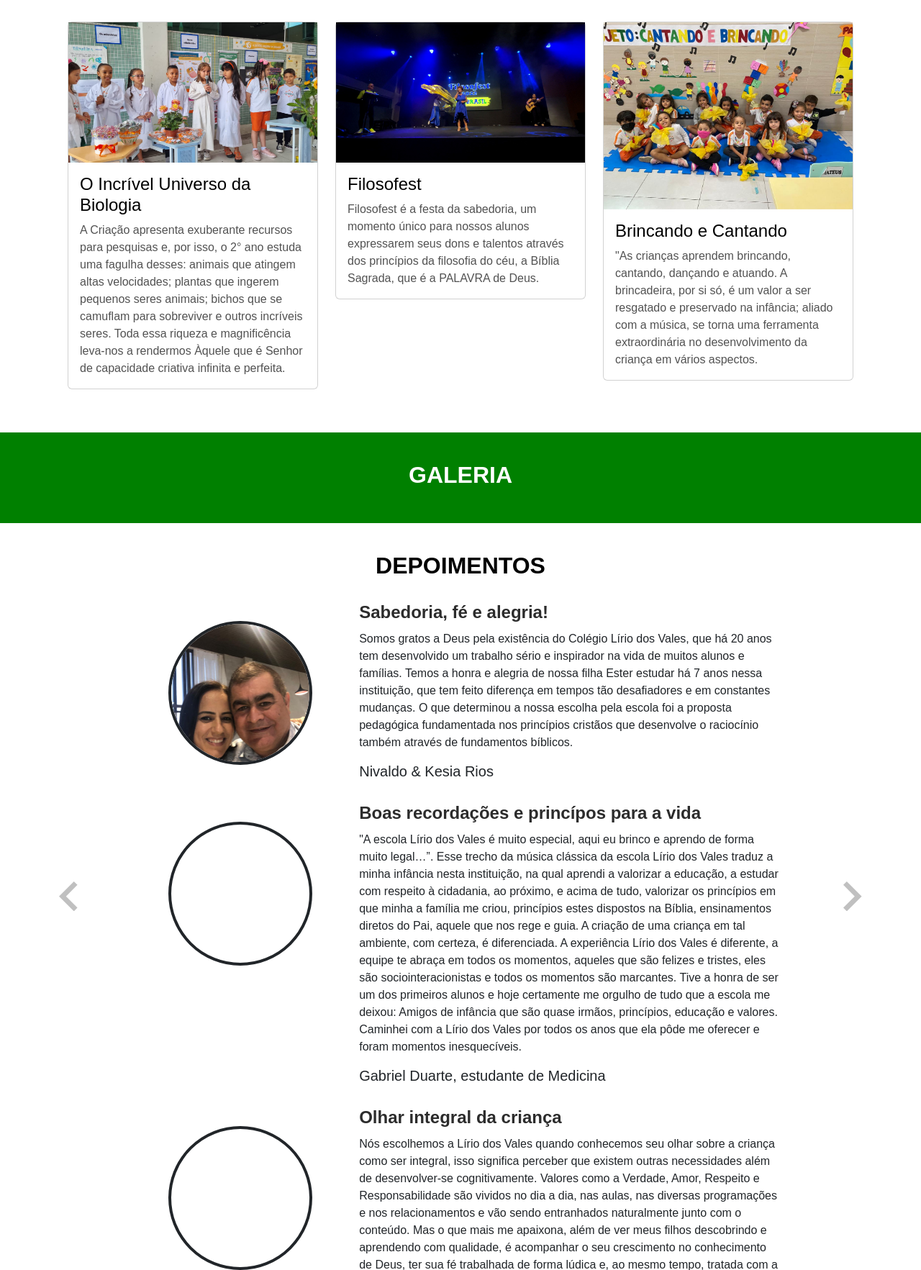
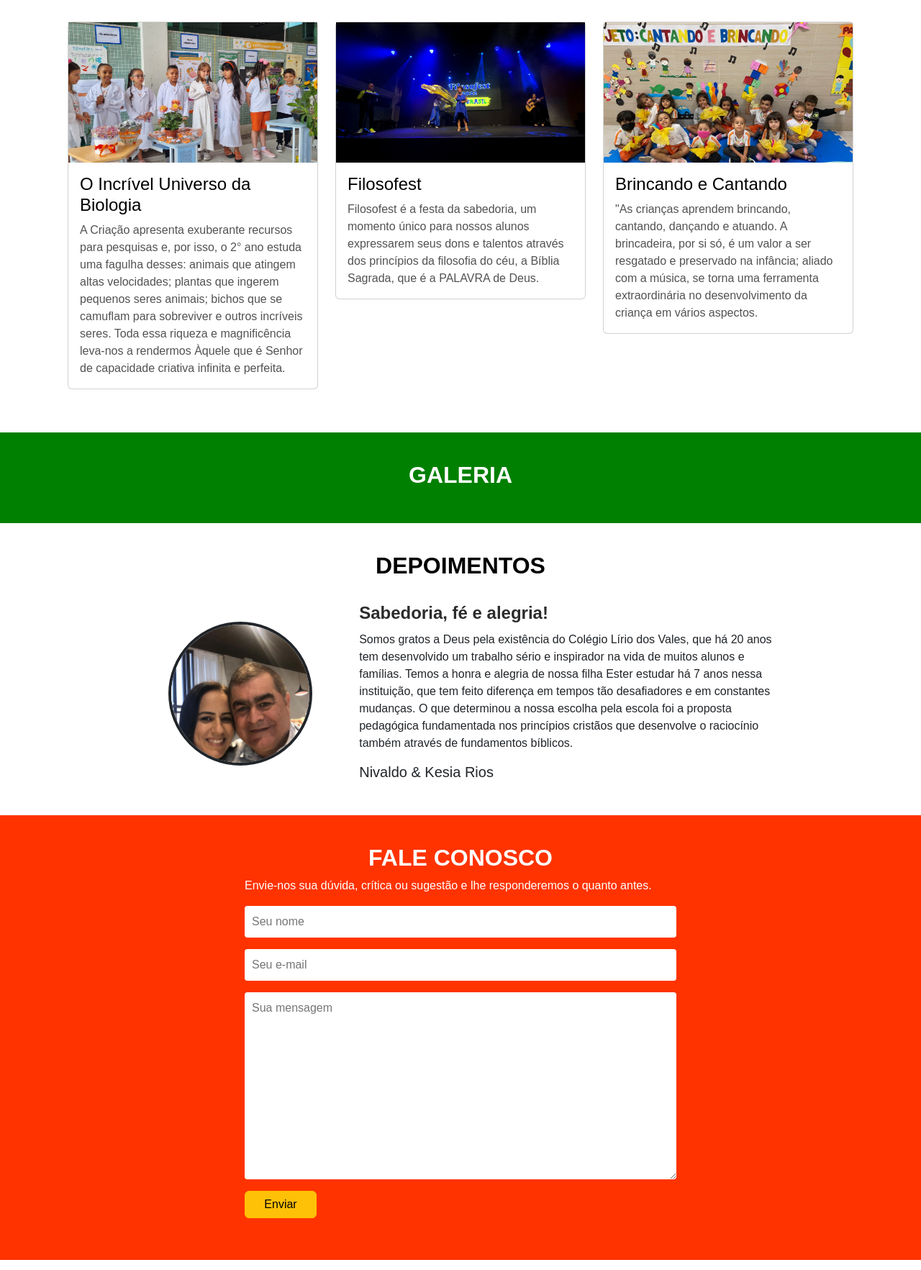
Before and after one commit to jmo-jr/novo-lirio, a PHP site: page /index.html in a window 1280 px wide. Shown: the part 1640-3405 px from the top of the page at 72% size. Run offline with PHP 8.4, Linux system fonts and the light colour scheme; some libraries are stand-ins or nearby versions.

Commit message:
Correção no slide de depoimento

```diff
--- a/index.html
+++ b/index.html
@@ -18,7 +18,7 @@
       <div class="row">
         <div class="col-sm-12 col-md-2">
           <div class="logo">
-            <a href="index.php">
+            <a href="index.html">
               <img src="images/logo-clv.png" alt="Colégio Lírio dos Vales">
             </a>
           </div>
@@ -179,7 +179,7 @@
           <div class="col-sm-12 col-md-4">
             <div class="card">
               <!-- Image Carousel -->
-              <div id="carouselProject1" class="carousel slide carousel-fade" data-bs-ride="carousel">
+              <div id="carouselProject2" class="carousel slide carousel-fade" data-bs-ride="carousel">
                 <div class="carousel-inner">
                   <div class="carousel-item active" data-bs-interval="4000">
                     <img id="pj21" src="images/proj-filo-1.jpeg" alt="">
@@ -242,16 +242,11 @@
     <div class="container">
       <h2>Depoimentos</h2>
       <div class="testimonials-slide">
-        <!-- PREV -->
-        <div class="arrow-back">
-          <svg xmlns="http://www.w3.org/2000/svg" width="25.603" height="41.462" viewBox="0 0 25.603 41.462">
-            <path id="Icon_material-keyboard-arrow-left" data-name="Icon material-keyboard-arrow-left"
-              d="M37.6,44.841,21.778,28.981,37.6,13.122,32.731,8.25,12,28.981,32.731,49.712Z"
-              transform="translate(-12 -8.25)" opacity="0.247" />
-          </svg>
-        </div>
         <div class="testimonials-container">
           <!-- 01 -->
+          <div id="carouselTestimonials" class="carousel slide carousel-fade" data-bs-ride="carousel">
+            <div class="carousel-inner">
+              <div class="carousel-item active" data-bs-interval="4000">
                 <div class="testimonials-item">
                   <div class="row">
                     <div class="col-sm-12 col-md-4">
@@ -266,7 +261,8 @@
                     </div>
                   </div>
                 </div>
-          <!-- 02 -->
+              </div>
+              <div class="carousel-item" data-bs-interval="4000">
                 <div class="testimonials-item">
                   <div class="row">
                     <div class="col-sm-12 col-md-4">
@@ -281,7 +277,8 @@
                     </div>
                   </div>
                 </div>
-          <!-- 03 -->
+              </div>
+              <div class="carousel-item" data-bs-interval="4000">
                 <div class="testimonials-item">
                   <div class="row">
                     <div class="col-sm-12 col-md-4">
@@ -297,13 +294,16 @@
                   </div>
                 </div>
               </div>
-        <!-- NEXT -->
-        <div class="arrow-next">
-          <svg xmlns="http://www.w3.org/2000/svg" width="25.603" height="41.462" viewBox="0 0 25.603 41.462">
-            <path id="Icon_material-keyboard-arrow-left" data-name="Icon material-keyboard-arrow-left"
-              d="M37.6,44.841,21.778,28.981,37.6,13.122,32.731,8.25,12,28.981,32.731,49.712Z"
-              transform="translate(37.603 49.712) rotate(180)" opacity="0.247" />
-          </svg>
+            </div>
+            <button class="carousel-control-prev" type="button" data-bs-target="#carouselTestimonials" data-bs-slide="prev">
+              <span class="carousel-control-prev-icon" aria-hidden="true"></span>
+              <span class="visually">Anterior</span>
+            </button>
+            <button class="carousel-control-next" type="button" data-bs-target="#carouselTestimonials" data-bs-slide="next">
+              <span class="carousel-control-next-icon" aria-hidden="true"></span>
+              <span class="visually">Próxima</span>
+            </button>
+          </div>
         </div>
       </div>
     </div>
@@ -339,15 +339,15 @@
               <path id="Icon_awesome-map-marker-alt" data-name="Icon awesome-map-marker-alt"
                 d="M7.178,20.9C1.124,12.126,0,11.226,0,8A8,8,0,0,1,16,8c0,3.226-1.124,4.126-7.178,12.9a1,1,0,0,1-1.644,0ZM8,11.333A3.333,3.333,0,1,0,4.667,8,3.333,3.333,0,0,0,8,11.333Z" />
             </svg>
-            <div class="address">Rua Erico Sophia Brandão, 434<br>
-              Ponto Central, Feira de Santana/BA</div>
+            <div class="address">Rua Érico Sophia Brandão, 292<br>
+              Parque Getúlio Vargas, Feira de Santana/BA</div>
           </div>
           <div class="tel"><svg xmlns="http://www.w3.org/2000/svg" width="16" height="16" viewBox="0 0 16 16">
               <path id="Icon_material-local-phone" data-name="Icon material-local-phone"
                 d="M7.718,11.424a13.465,13.465,0,0,0,5.858,5.858l1.956-1.956a.884.884,0,0,1,.907-.213,10.14,10.14,0,0,0,3.173.507.891.891,0,0,1,.889.889v3.1a.891.891,0,0,1-.889.889A15.11,15.11,0,0,1,4.5,5.389.892.892,0,0,1,5.389,4.5H8.5a.892.892,0,0,1,.889.889A10.1,10.1,0,0,0,9.9,8.562a.892.892,0,0,1-.222.907Z"
                 transform="translate(-4.5 -4.5)" />
             </svg>
-            (75) 3456-1234</div>
+            (75) 3625-4080</div>
           <div class="mail"><svg xmlns="http://www.w3.org/2000/svg" width="16" height="12.8" viewBox="0 0 16 12.8">
               <path id="Icon_material-email" data-name="Icon material-email"
                 d="M17.4,6H4.6A1.6,1.6,0,0,0,3.008,7.6L3,17.2a1.6,1.6,0,0,0,1.6,1.6H17.4A1.6,1.6,0,0,0,19,17.2V7.6A1.6,1.6,0,0,0,17.4,6Zm0,3.2-6.4,4-6.4-4V7.6l6.4,4,6.4-4Z"
@@ -359,7 +359,7 @@
                 d="M13.6,4.575A7.931,7.931,0,0,0,1.125,14.143L0,18.25l4.2-1.1a7.9,7.9,0,0,0,3.789.964H8a8,8,0,0,0,8-7.929,7.96,7.96,0,0,0-2.4-5.607ZM8,16.775a6.578,6.578,0,0,1-3.357-.918L4.4,15.714l-2.493.654.664-2.432-.157-.25a6.6,6.6,0,1,1,12.246-3.5A6.664,6.664,0,0,1,8,16.775Zm3.614-4.936c-.2-.1-1.171-.579-1.354-.643s-.314-.1-.446.1-.511.643-.629.779-.232.15-.429.05a5.393,5.393,0,0,1-2.7-2.357c-.2-.35.2-.325.582-1.082a.367.367,0,0,0-.018-.346c-.05-.1-.446-1.075-.611-1.471s-.325-.332-.446-.339-.246-.007-.379-.007a.734.734,0,0,0-.529.246,2.226,2.226,0,0,0-.693,1.654,3.881,3.881,0,0,0,.807,2.05,8.853,8.853,0,0,0,3.386,2.993,3.877,3.877,0,0,0,2.379.5,2.029,2.029,0,0,0,1.336-.943,1.657,1.657,0,0,0,.114-.943C11.939,11.986,11.807,11.936,11.611,11.839Z"
                 transform="translate(0 -2.25)" />
             </svg>
-            (75) 98765-1234</div>
+            (75) 98858-0680</div>
           <div class="instagram">
             <svg xmlns="http://www.w3.org/2000/svg" width="16" height="15.996" viewBox="0 0 16 15.996">
               <path id="Icon_awesome-instagram" data-name="Icon awesome-instagram"
--- a/styles.css
+++ b/styles.css
@@ -65,6 +65,12 @@ ul.nav li a:hover {
 cite {
   display: inline-block;
   margin-bottom: 1rem
+}
+
+#carouselProject1 .carousel-inner,
+#carouselProject2 .carousel-inner,
+#carouselProject3 .carousel-inner {
+  height: 195px;
 }
 
 /* TOP BAR */
@@ -285,7 +291,7 @@ input, textarea {
   margin: 0 auto;
 }
 .address {
-  display: inline-block;
+  display: inline;
   vertical-align: text-top;
 }
 .main-footer svg {
```
Also changed, not shown: a-escola.html (+5 -5 lines). Lines whose indentation alone changed are shown as unchanged.
